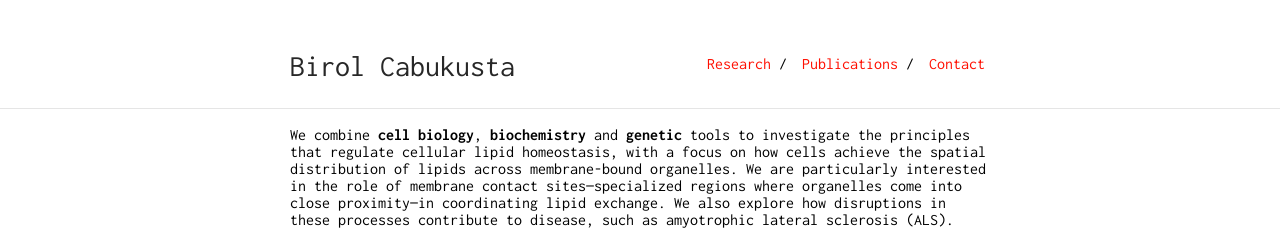
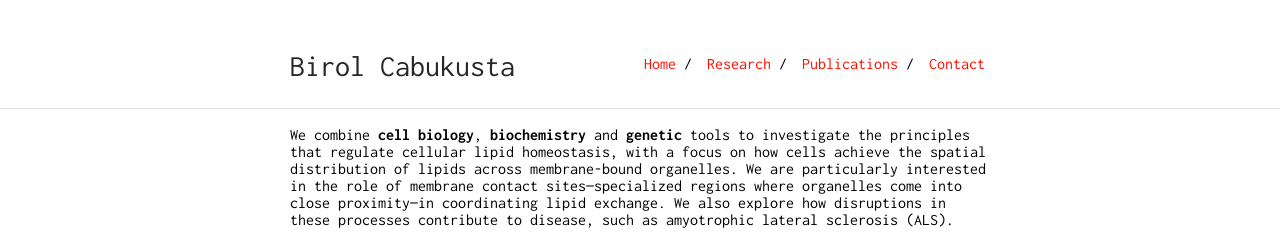
Before and after one commit to birolcabukusta/birolcabukusta.github.io, a Jekyll site: the page built from index.md, in a window 1280 px wide. Shown: the top 244 px of the page. Built offline with Jekyll 4.4.1, drawn with Linux system fonts in a browser that asks for light colours.

Commit message:
Update _config.yml

```diff
--- a/_config.yml
+++ b/_config.yml
@@ -16,6 +16,8 @@ sass:
     sass_dir: _sass
 
 nav:
+ - name: "Home"
+   link: "index"
  - name: "Research"
    link: "research"
  - name: "Publications"
```
